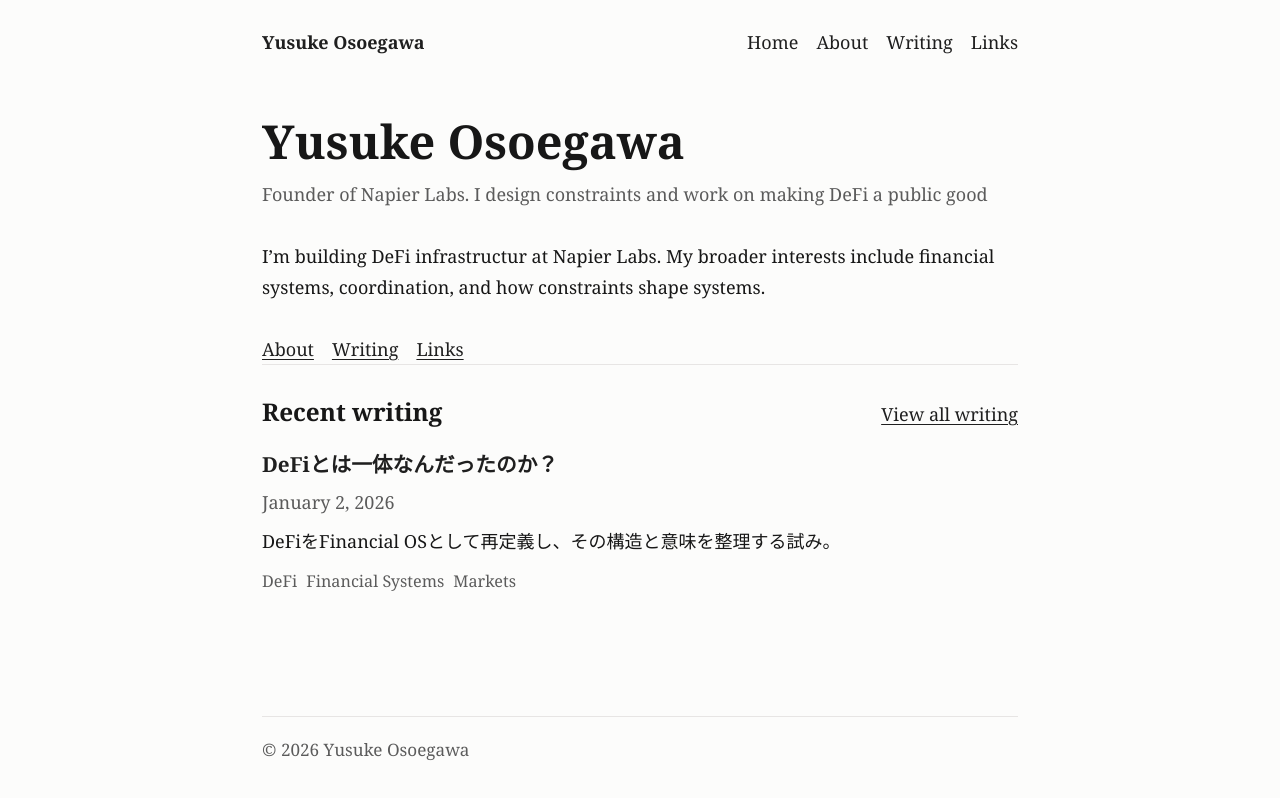
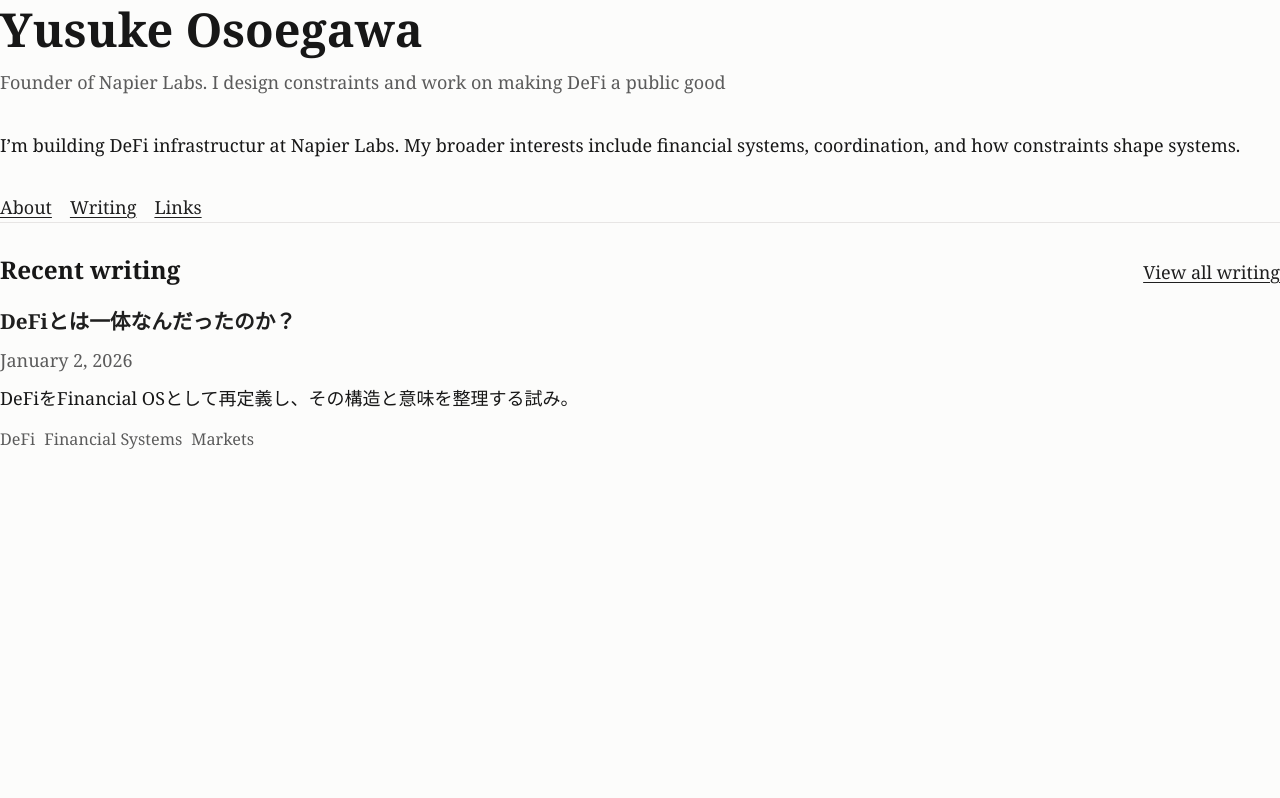
Before and after one commit to yusukeosoegawa/yusukeosoegawa.com, a Next.js app: page / in a window 1280 px wide. Built offline with nearby package versions, Linux system fonts and the light colour scheme.

Commit message:
Update layout.tsx

```diff
--- a/app/layout.tsx
+++ b/app/layout.tsx
@@ -1,10 +1,8 @@
 import type { Metadata } from "next";
-import { IBM_Plex_Serif } from "next/font/google";
+import { Inter } from "next/font/google";
 import "./globals.css";
-import { Header } from "@/components/Header";
-import { Footer } from "@/components/Footer";
 
-const serif = IBM_Plex_Serif({
+const inter = Inter({
   subsets: ["latin"],
   weight: ["400", "500", "600"],
 });
@@ -20,7 +18,7 @@
   openGraph: {
     title: "Yusuke Osoegawa",
     description:
-      "Founder of Napier Labs. I design constraints and work on making DeFi a public good",
+      "Founder of Napier Labs. I design constraints and work on making DeFi a public good.",
     url: "https://yusukeosoegawa.com",
     siteName: "Yusuke Osoegawa",
     locale: "en_US",
@@ -34,13 +32,9 @@
   children: React.ReactNode;
 }) {
   return (
-    <html lang="en" className={serif.className}>
+    <html lang="en" className={inter.className}>
       <body>
-        <div className="site-shell">
-          <Header />
-          <main className="site-main">{children}</main>
-          <Footer />
-        </div>
+        {children}
       </body>
     </html>
   );
```
